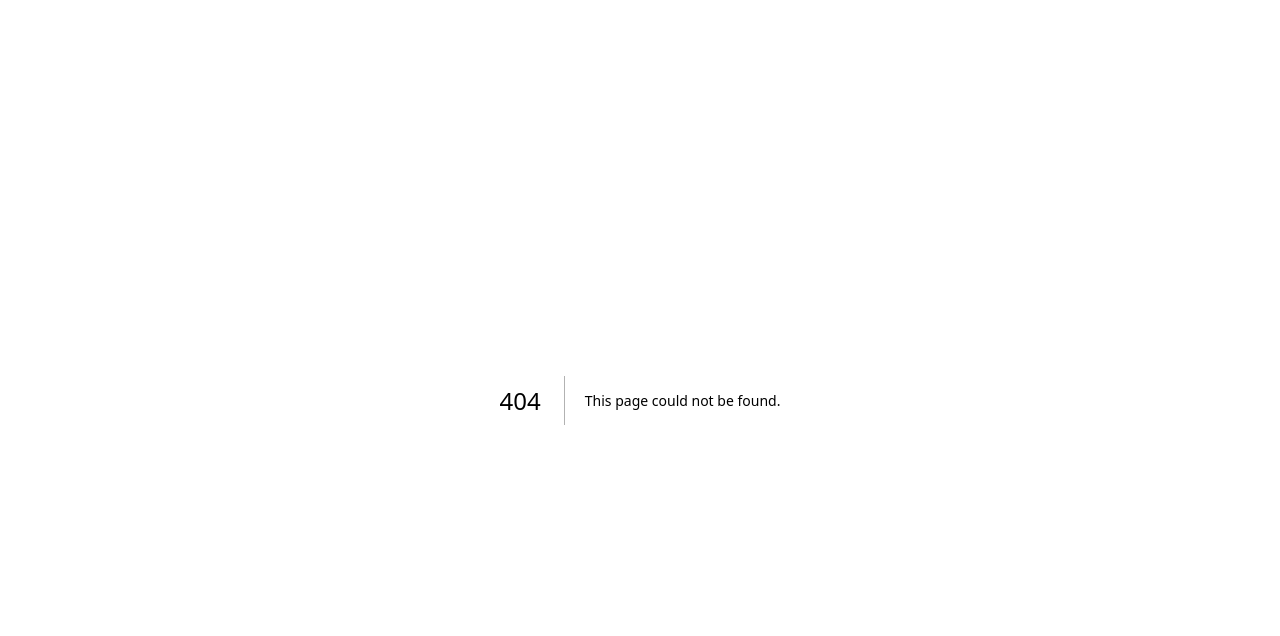
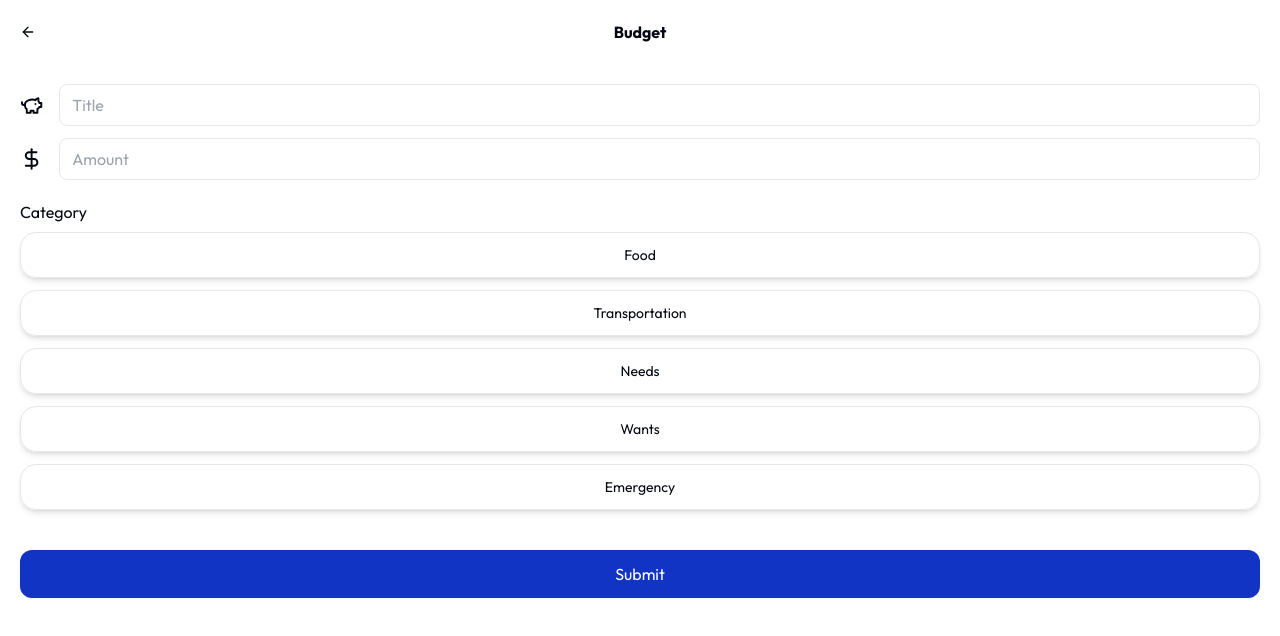
Before and after one commit to alxtim10/montrace, a Next.js app: page /budget in a window 1280 px wide. Before the commit this address had no page. Shown: the top 636 px of the page. Built offline with nearby package versions, Linux system fonts and the light colour scheme.

Commit message:
add budget page

```diff
--- /dev/null
+++ b/app/budget/page.tsx
@@ -0,0 +1,45 @@
+'use client'
+import { categories } from '@/data/constants'
+import { ArrowLeft, DollarSign, PiggyBank } from 'lucide-react'
+import React, { useState } from 'react'
+
+export default function page() {
+
+  const [selectedCategory, setSelectedCategory] = useState<number>();
+
+  return (
+    <div className='p-5'>
+      <div className='flex items-center justify-between'>
+        <ArrowLeft
+          className='w-4 h-4' />
+        <h1 className='font-bold'>Budget</h1>
+        <div className='w-4'></div>
+      </div>
+      <div className='mt-10'>
+        <div className='flex items-center gap-4'>
+          <PiggyBank />
+          <input type="text" placeholder='Title' className='border rounded-lg px-3 py-2 w-full' />
+        </div>
+        <div className='flex items-center gap-4 mt-3'>
+          <DollarSign />
+          <input type="text" placeholder='Amount' className='border rounded-lg px-3 py-2 w-full' />
+        </div>
+        <h1 className='text-md mt-5'>Category</h1>
+        <div className='grid grid-cols-1 w-full gap-2 gap-y-3 mt-2'>
+          {categories.filter(item => item.typeId === 1).map((item, i) => {
+            return (
+              <button
+                onClick={() => {
+                  setSelectedCategory(item.id);
+                }}
+                key={i} className={`${selectedCategory === item.id ? 'bg-base text-white' : ""} transition-all duration-100 border w-full px-3 py-3 rounded-2xl shadow-md text-sm`}>
+                <h1 className='text-center'>{item.name}</h1>
+              </button>
+            )
+          })}
+        </div>
+        <button className='px-3 py-3 bg-base w-full text-white rounded-xl shadow-sm mt-10'>Submit</button>
+      </div>
+    </div>
+  )
+}
--- a/components/navigation/NavigationMenu.tsx
+++ b/components/navigation/NavigationMenu.tsx
@@ -1,6 +1,5 @@
 "use client";
 
-import * as React from "react";
 import { cn } from "@/lib/utils";
 import {
   NavigationMenu,
@@ -14,11 +13,12 @@ import {
 import Swal from "sweetalert2";
 import { useRouter } from "next/navigation";
 import { useToast } from "../ui/use-toast";
+import { forwardRef, useEffect, useState } from "react";
 
 export function NavigationMenuDemo() {
   const router = useRouter();
+  const [token, setToken] = useState<string>();
   const { toast } = useToast();
-  let refreshToken = localStorage.getItem("dompetJenius");
   const handleLogout = async () => {
     Swal.fire({
       title: "Confirmation",
@@ -34,7 +34,7 @@ export function NavigationMenuDemo() {
   };
 
   const logout = async () => {
-    await fetch("/api/logout?token=" + refreshToken, {
+    await fetch("/api/logout?token=" + token, {
       method: "POST"
     });
     localStorage.removeItem("dompetToken");
@@ -53,6 +53,15 @@ export function NavigationMenuDemo() {
   const dashboardRedirect = (page: String) => {
     router.push("/tracker/" + page);
   };
+
+  useEffect(() => {
+    if (typeof window !== undefined) {
+      let refreshToken = localStorage.getItem("dompetToken");
+      if (refreshToken) {
+        setToken(refreshToken);
+      }
+    }
+  }, [])
 
   return (
     <section className="flex justify-center items-center">
@@ -96,7 +105,7 @@ export function NavigationMenuDemo() {
   );
 }
 
-const ListItem = React.forwardRef<
+const ListItem = forwardRef<
   React.ElementRef<"a">,
   React.ComponentPropsWithoutRef<"a">
 >(({ className, title, children, ...props }, ref) => {
--- a/data/constants.ts
+++ b/data/constants.ts
@@ -28,7 +28,7 @@ export const categories = [
     {
         id: 4,
         typeId: 1,
-        name: "wants"
+        name: "Wants"
     },
     {
         id: 5,
```
